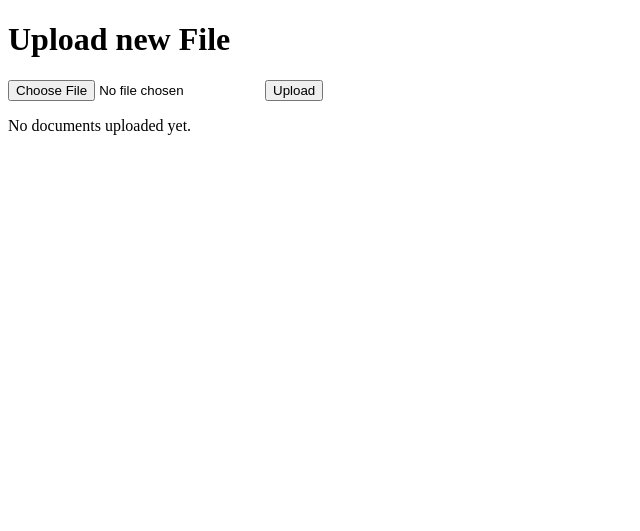
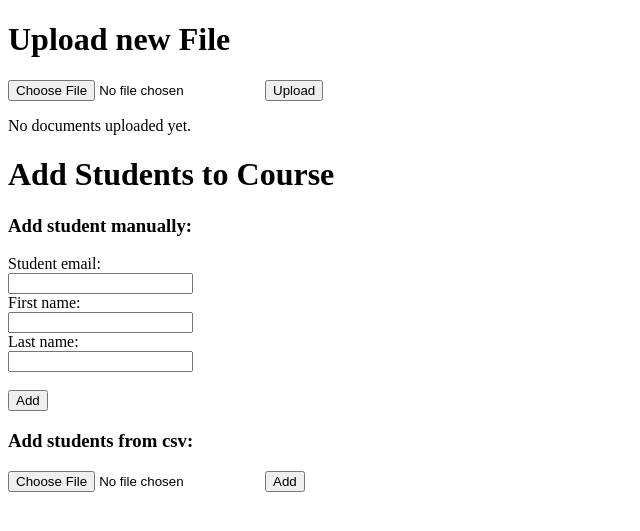
Before and after one commit to joshua-zingale/ucr-chatbot-pathway-program, a Flask app: page /course/1/documents in a window 1280 px wide. Shown: the top 531 px of the page, without its empty margins (0-640 px from the left). Run offline with Flask 3, Linux system fonts and the light colour scheme; some libraries are stand-ins or nearby versions.

Commit message:
Added functionality to add students manually and by csv

```diff
--- a/pyproject.toml
+++ b/pyproject.toml
@@ -27,6 +27,7 @@ dependencies = [
     "flask-login>=0.6.3",
     "numpy>=2.3.1",
     "psycopg2-binary",
+    "pandas>=2.3.1",
 ]
 
 [tool.setuptools.packages.find]
--- a/ucr_chatbot/db/models.py
+++ b/ucr_chatbot/db/models.py
@@ -16,6 +16,7 @@ from datetime import datetime, timezone
 from dotenv import load_dotenv
 import os
 from sqlalchemy.exc import SQLAlchemyError
+import pandas as pd
 
 from typing import Sequence
 
@@ -168,6 +169,33 @@ def add_new_user(email: str, first_name: str, last_name: str):
         except SQLAlchemyError:
             session.rollback()
 
+def add_user_to_course(email: str, first_name: str, last_name: str, course_id: int, role: str):
+    """Adds a user to the specified course.
+    :param email:
+    """
+    with Session(engine) as session:
+
+        user = session.query(Users).filter(Users.email == email).first()
+        if not user:
+            add_new_user(email, first_name, last_name)
+
+        participation_status = session.query(ParticipatesIn).filter(ParticipatesIn.email == email, ParticipatesIn.course_id == course_id, ParticipatesIn.role == role).first()
+        if not participation_status:
+            new_participation = ParticipatesIn(email=email, course_id= course_id, role=role)
+            session.add(new_participation)
+            session.commit()
+            print("User added to course.")
+
+def add_students_from_csv(data: pd.DataFrame, course_id: int):
+    with Session(engine) as session:
+        course = session.query(Courses).filter(Courses.id == course_id).first()
+        if course:
+            for _, row in data.iterrows():
+                row: pd.Series
+                email = str(row["SIS User ID"]) + "@ucr.edu"
+                fname = str(row["First Name"])
+                lname = str(row["Last Name"])
+                add_user_to_course(email, fname, lname, course_id, "student")
 
 def add_new_course(name: str):
     """Adds new course to the Courses table with the given parameters and creates a new upload folder for it.
--- a/ucr_chatbot/templates/documents.html
+++ b/ucr_chatbot/templates/documents.html
@@ -8,3 +8,20 @@
 <body>
     <p>{{body | safe}}</p>
 </body>
+
+<h1>Add Students to Course</h1>
+<h3>Add student manually:</h3>
+<form method=post action="{{ url_for('web_interface.web_routes.add_student', course_id=course_id) }}" enctype=multipart/form-data>
+    <label for="email">Student email:</label><br>
+    <input type="text" id="email" name="email"><br>
+    <label for="fname">First name:</label><br>
+    <input type="text" id="fname" name="fname"><br>
+    <label for="lname">Last name:</label><br>
+    <input type="text" id="lname" name="lname"><br><br>
+    <input type=submit value=Add>
+</form>
+<h3>Add students from csv:</h3>
+<form method=post action="{{ url_for('web_interface.web_routes.add_from_csv', course_id=course_id) }}" enctype=multipart/form-data>
+    <input type=file name="file">
+    <input type=submit value="Add">
+</form>
--- a/ucr_chatbot/web_interface/routes.py
+++ b/ucr_chatbot/web_interface/routes.py
@@ -11,6 +11,8 @@ from werkzeug.utils import secure_filename  # ← new
 from werkzeug.datastructures import FileStorage  # ← new
 from sqlalchemy import select, insert
 import os  # ← new
+import csv
+import pandas as pd
 
 from ucr_chatbot.db.models import (
     Session,
@@ -20,13 +22,15 @@ from ucr_chatbot.db.models import (
     Conversations,
     Courses,
     ParticipatesIn,
+    Documents,
     upload_folder,
     add_new_document,
     store_segment,
     store_embedding,
     get_active_documents,
     set_document_inactive,
-    Documents,
+    add_user_to_course,
+    add_students_from_csv
 )
 
 from ..api.file_parsing.file_parsing import parse_file
@@ -291,7 +295,7 @@ def course_documents(course_id: int):
             """
 
     body = error_msg + (docs_html or "No documents uploaded yet.")
-    return render_template("documents.html", body=body)
+    return render_template("documents.html", body=body, course_id=course_id)
 
 
 @bp.route("/document/<path:file_path>/delete", methods=["POST"])
@@ -319,3 +323,33 @@ def download_file(file_path: str):
     :param file_path: The path of the file to be downloaded."""
     directory, name = os.path.split(file_path)
     return send_from_directory(os.path.join(upload_folder, directory), name)
+
+@bp.route("course/<int:course_id>/add_user", methods=["POST"])
+def add_student(course_id: int):
+    """Adds a student to the current course."""
+    user_email = request.form["email"]
+    user_fname = request.form["fname"]
+    user_lname = request.form["lname"]
+
+    add_user_to_course(user_email, user_fname, user_lname, course_id, "student")
+    return redirect(url_for(".course_documents", course_id=course_id))
+
+@bp.route("course/<int:course_id>/add_from_csv", methods=["POST"])
+def add_from_csv(course_id: int):
+    if request.method == 'POST':
+        if 'file' not in request.files:
+            return redirect(request.url)
+
+        file: FileStorage = request.files["file"]
+        if file.filename == '':
+            return redirect(request.url)
+        if file and file.filename.endswith('.csv'):
+            print("CSV uploaded")
+            data = pd.read_csv(file, header=0, skiprows=[1,2], usecols=['Student', 'SIS User ID'])
+            data['Student'] = data['Student'].str.strip()
+            data[['Last Name', 'First Name']] = data['Student'].str.split(',')
+            add_students_from_csv(data, course_id)
+        else:
+            print("Invalid file type")
+
+    return redirect(url_for(".course_documents", course_id=course_id))
```
Also changed, not shown: tests/db/helper_functions.py (+7 -0 lines), ucr_chatbot/templates/landing_page.html (+12 -0 lines), 1 other file.
